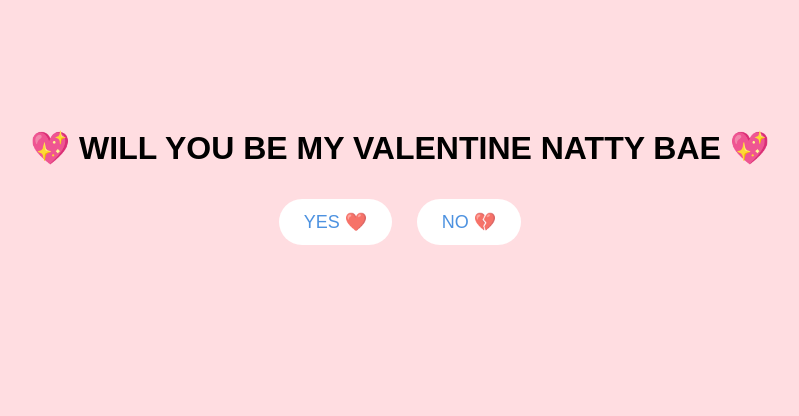
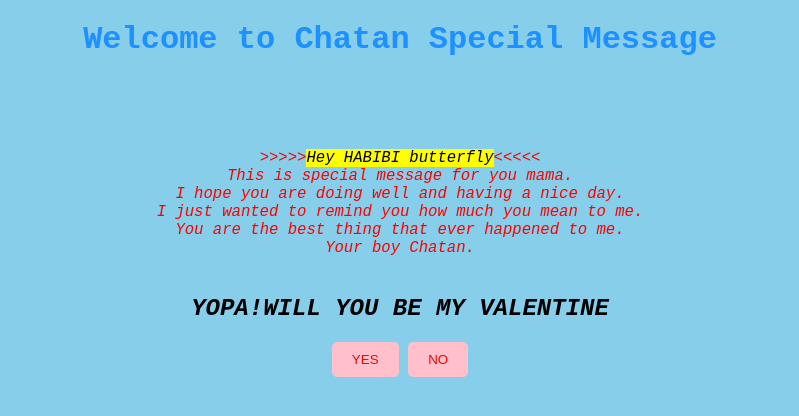
Before and after one commit to chatan-bit/Chatan, a plain HTML site: page index.html in a window 1280 px wide. Shown: the whole page, without its empty margins (240-1039 px from the left). Drawn offline with Linux system fonts and the light colour scheme.

Commit message:
Push original index.html file with content as of 2026-02-11 20:05:01.

```diff
--- a/index.html
+++ b/index.html
@@ -1,80 +1,58 @@
 <!DOCTYPE html>
-<html>
+<html lang="en">
 <head>
-    <title>Valentine Surprise 💖</title>
+    <meta charset="UTF-8">
+    <title>Chatan</title>
+
     <style>
-        body {
-            background-color: #ffdde1;
-            text-align: center;
-            font-family: Arial, sans-serif;
-            padding-top: 100px;
-        }
-
-        h2 {
-            color: #1e1417;
-        }
-
-        #message {
-            font-size: 24px;
-            margin-top: 30px;
-            color: #ae1f8a;
-            font-weight: bold;
-        }
-
-        button {
-            padding: 12px 25px;
-            font-size: 18px;
-            background-color: #ffffff;
-            color: rgba(18, 109, 213, 0.749);
+        .butt {
+            background-color: pink;
+            color: rgb(237, 7, 7);
+            padding: 10px 20px;
             border: none;
-            border-radius: 25px;
+            border-radius: 5px;
             cursor: pointer;
-            margin: 10px;
-        }
-
-        button:hover {
-            background-color: #e6005c;
         }
     </style>
 </head>
 
-<body>
+<body style="background-color: #87CEEB; text-align: center; font-family: 'Courier New', Courier, monospace;">
 
-<h1>💖 WILL YOU BE MY VALENTINE NATTY BAE 💖</h1>
+<h1 style="color: dodgerblue;">Welcome to Chatan Special Message</h1>
 
-<button onclick="yesMessage()">YES ❤️</button>
-<button onclick="noMessage()">NO 💔</button>
+<br><br>
 
-<div id="message"></div>
+<pre style="color: red;font-size: larger;">
+<i>
+>>>>><mark>Hey HABIBI butterfly</mark><<<<<
+This is special message for you mama.
+I hope you are doing well and having a nice day.
+I just wanted to remind you how much you mean to me.
+You are the best thing that ever happened to me.
+Your boy Chatan.
+</i>
+</pre>
+
+<h2><b><i>YOPA!WILL YOU BE MY VALENTINE</i></b></h2>
+
+<button class="butt" onclick="sayYes()">YES</button>
+<button class="butt" id="noBtn">NO</button>
 
 <script>
-
-function yesMessage() {
-    var messages = [
-        "ITS A YES RIGHT ☀️❤️",
-        "BETTER BE A YES 💕",
-        "UKARAMBA DAVAUDZA 😊💖",
-        "BHANGU KANI ❤️",
-        "IWE MALLO 😘"
-    ];
-
-    var randomIndex = Math.floor(Math.random() * messages.length);
-    document.getElementById("message").innerHTML = messages[randomIndex];
+function sayYes() {
+    alert("Just kidding!I knew it 😎❤️");
 }
 
-function noMessage() {
-    var messages = [
-        "😭😭😭😭😭😭",
-        "I CAN'T BELIEVE YOU SAID NO! 💔",
-        "MANJE ININI NDOKUROVA 😂",
-        "HANDISI SHAMWARI YAKO KAININI 😭",
-        "HANDEI TINOITA YES TIONE 😏"
-    ];
+let noButton = document.getElementById("noBtn");
 
-    var randomIndex = Math.floor(Math.random() * messages.length);
-    document.getElementById("message").innerHTML = messages[randomIndex];
-}
+noButton.addEventListener("mouseover", function() {
+    let x = Math.random() * (window.innerWidth - 100);
+    let y = Math.random() * (window.innerHeight - 50);
 
+    noButton.style.position = "absolute";
+    noButton.style.left = x + "px";
+    noButton.style.top = y + "px";
+});
 </script>
 
 </body>
```
